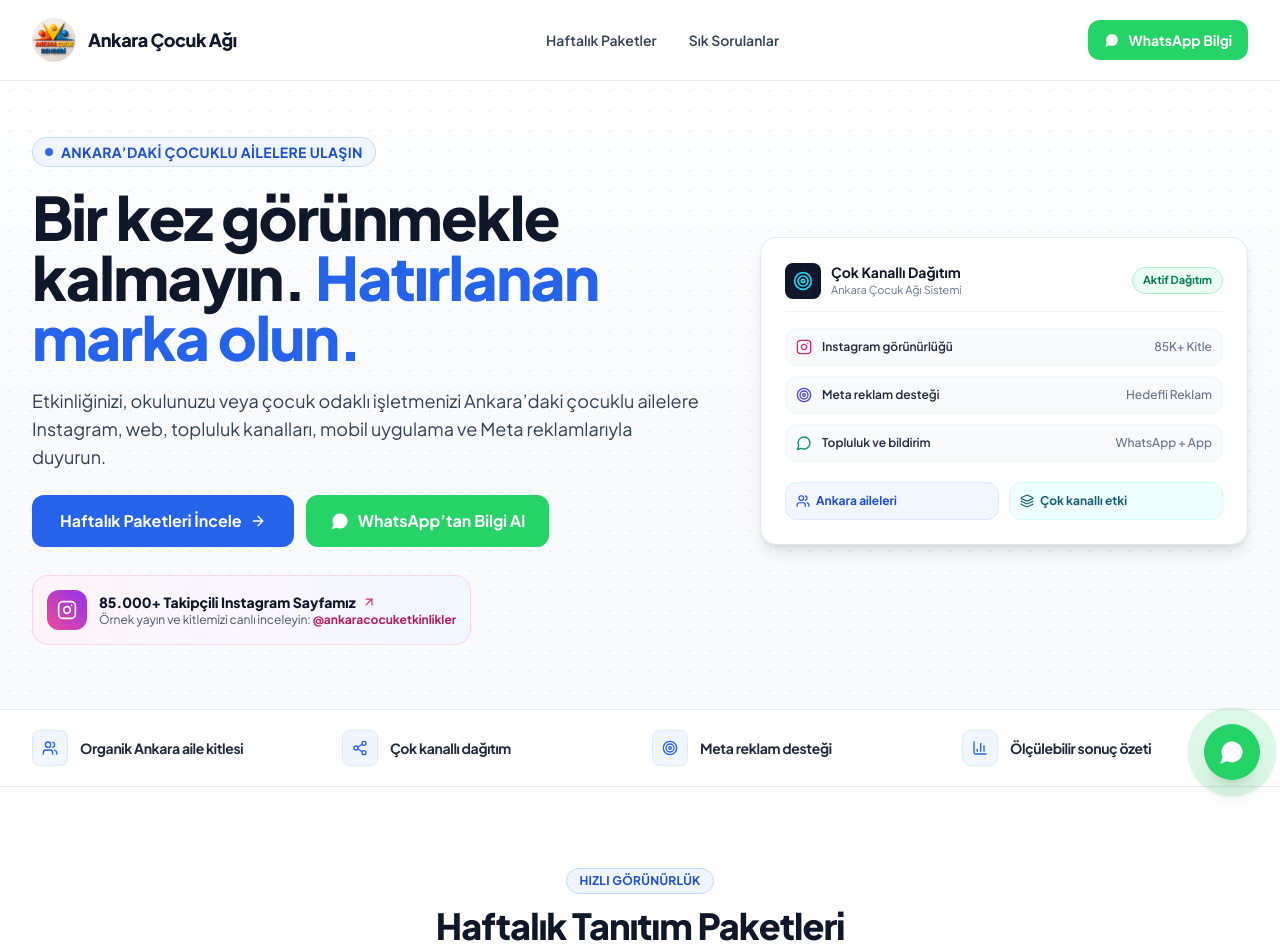
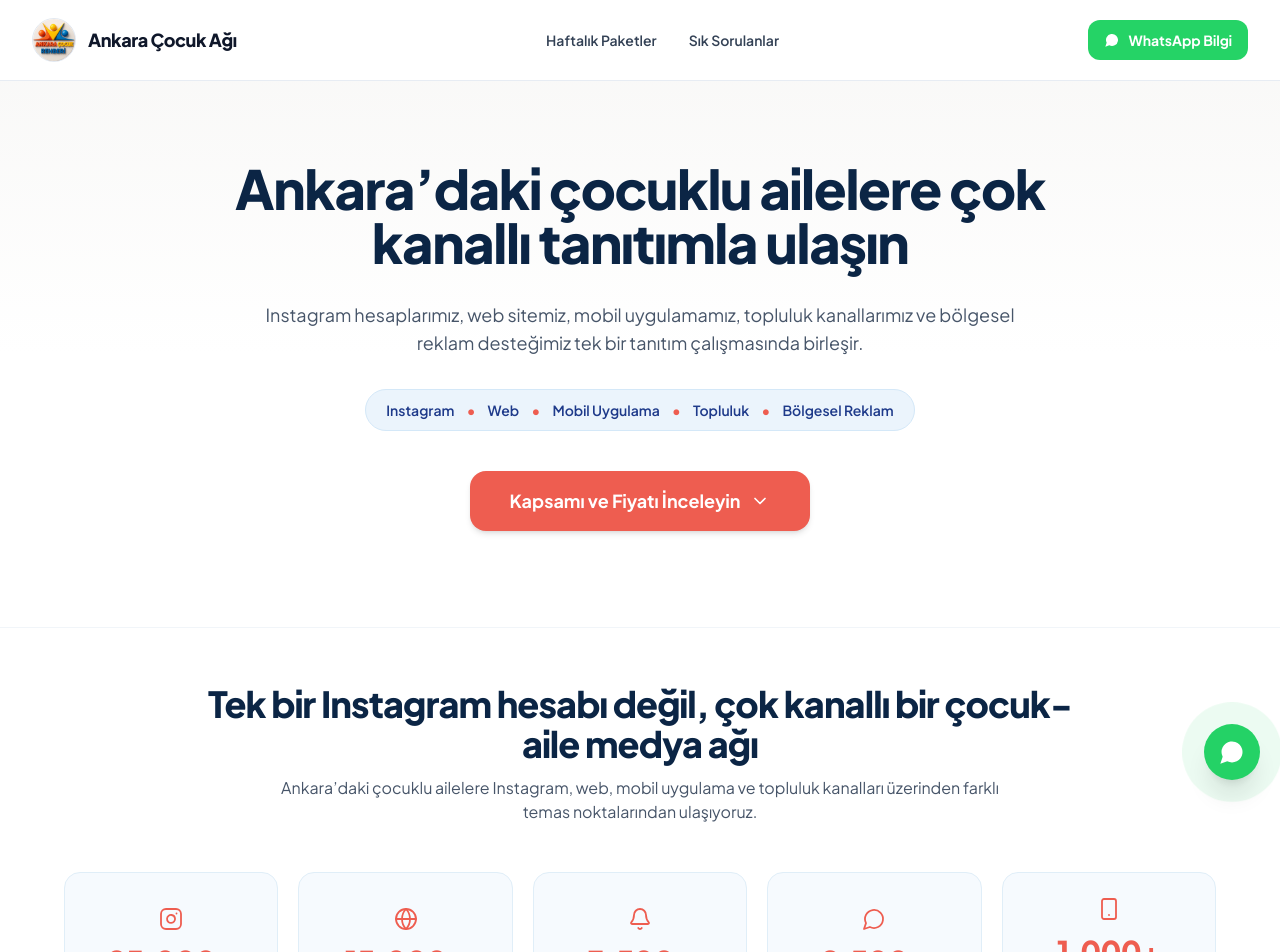
Before and after one commit to ozatabull2-cmd/ankara_cocuk_landingpage_v3, a React (Vite) app: page / in a window 1280 px wide. Shown: the top 952 px of the page. Built offline with nearby package versions, Linux system fonts and the light colour scheme.

Commit message:
feat: update hero headline and multi-channel media network cards to match design screenshot

```diff
--- a/src/components/home/HomeHero.tsx
+++ b/src/components/home/HomeHero.tsx
@@ -1,172 +1,46 @@
 import React from 'react';
-import { SITE_CONFIG, getWhatsAppUrl, trackEvent } from '../../data/config';
-import {
-  Instagram,
-  Target,
-  MessageCircle,
-  Users,
-  Layers,
-  ArrowRight,
-  ArrowUpRight,
-} from 'lucide-react';
+import { ChevronDown } from 'lucide-react';
 
 export const HomeHero: React.FC = () => {
   return (
-    <section className="relative overflow-hidden pt-8 pb-12 sm:pt-12 sm:pb-16 lg:pt-14 lg:pb-18 bg-gradient-to-b from-white via-slate-50/60 to-[#F8FAFC]">
-      {/* Background Subtle Grid */}
-      <div className="absolute inset-0 bg-[radial-gradient(#cbd5e1_1px,transparent_1px)] [background-size:20px_20px] opacity-35 pointer-events-none" />
-
-      <div className="relative max-w-7xl mx-auto px-4 sm:px-6 lg:px-8">
-        <div className="grid lg:grid-cols-12 gap-8 lg:gap-8 items-center">
-
-          {/* Left Column: Headline & Primary Action */}
-          <div className="lg:col-span-7 text-left space-y-4 sm:space-y-5">
-
-            {/* Tag badge */}
-            <div className="inline-flex items-center gap-2 px-3 py-1 rounded-full bg-blue-50 border border-blue-200/90 text-blue-700 text-xs sm:text-sm font-bold tracking-wide uppercase">
-              <span className="w-2 h-2 rounded-full bg-blue-600 animate-pulse" />
-              ANKARA’DAKİ ÇOCUKLU AİLELERE ULAŞIN
-            </div>
+    <section className="relative overflow-hidden pt-12 pb-14 sm:pt-16 sm:pb-20 lg:pt-20 lg:pb-24 bg-gradient-to-b from-[#FAF8F5]/60 via-white to-white">
+      <div className="relative max-w-5xl mx-auto px-4 sm:px-6 lg:px-8 text-center space-y-6 sm:space-y-8">
 
         {/* Main Headline */}
-            <h1 className="text-3xl sm:text-5xl lg:text-6xl font-black text-[#0F172A] tracking-tight leading-[1.12]">
-              Bir kez görünmekle kalmayın.{' '}
-              <span className="text-blue-600 block sm:inline">
-                Hatırlanan marka olun.
-              </span>
+        <h1 className="text-3xl sm:text-5xl lg:text-[54px] font-black text-[#0B2545] tracking-tight leading-[1.15] max-w-4xl mx-auto">
+          Ankara’daki çocuklu ailelere çok kanallı tanıtımla ulaşın
         </h1>
 
         {/* Description */}
-            <p className="text-base sm:text-lg text-slate-700 max-w-2xl font-normal leading-relaxed">
-              Etkinliğinizi, okulunuzu veya çocuk odaklı işletmenizi Ankara’daki çocuklu ailelere Instagram, web, topluluk kanalları, mobil uygulama ve Meta reklamlarıyla duyurun.
+        <p className="text-sm sm:text-lg text-slate-600 max-w-3xl mx-auto font-normal leading-relaxed">
+          Instagram hesaplarımız, web sitemiz, mobil uygulamamız, topluluk kanallarımız ve bölgesel reklam desteğimiz tek bir tanıtım çalışmasında birleşir.
         </p>
 
-            {/* Action Buttons: Weekly packages front and center */}
-            <div className="flex flex-col sm:flex-row items-stretch sm:items-center gap-3 pt-1">
+        {/* Channel Tags Pill */}
+        <div className="inline-flex flex-wrap items-center justify-center gap-2 sm:gap-3 px-5 py-2.5 rounded-full bg-[#EBF4FC] border border-[#D4E8F8] text-[#1E3A8A] text-xs sm:text-sm font-semibold shadow-2xs">
+          <span>Instagram</span>
+          <span className="text-[#EE5D50] font-bold">•</span>
+          <span>Web</span>
+          <span className="text-[#EE5D50] font-bold">•</span>
+          <span>Mobil Uygulama</span>
+          <span className="text-[#EE5D50] font-bold">•</span>
+          <span>Topluluk</span>
+          <span className="text-[#EE5D50] font-bold">•</span>
+          <span>Bölgesel Reklam</span>
+        </div>
+
+        {/* Primary CTA Button */}
+        <div className="pt-2 flex justify-center">
           <a
             href="#haftalik-paketler"
-                className="inline-flex items-center justify-center gap-2 bg-blue-600 hover:bg-blue-700 text-white font-bold text-base px-7 py-3.5 rounded-xl shadow-sm hover:shadow transition-all duration-150 active:scale-98"
+            className="inline-flex items-center justify-center gap-2.5 bg-[#EE5D50] hover:bg-[#E24A3D] text-white font-bold text-base sm:text-lg px-8 sm:px-10 py-4 rounded-2xl shadow-md hover:shadow-lg transition-all duration-150 active:scale-98"
           >
-                <span>Haftalık Paketleri İncele</span>
-                <ArrowRight className="w-4 h-4" />
-              </a>
-
-              <a
-                href={getWhatsAppUrl("Merhaba, Ankara Çocuk Ağı haftalık tanıtım paketleri hakkında WhatsApp üzerinden bilgi almak istiyorum.")}
-                target="_blank"
-                rel="noopener noreferrer"
-                onClick={() => trackEvent('click_whatsapp', { source: 'hero_whatsapp_btn' })}
-                className="inline-flex items-center justify-center gap-2 bg-[#25D366] hover:bg-[#20bd5a] text-white font-bold text-base px-6 py-3.5 rounded-xl shadow-xs transition-all duration-150 active:scale-98"
-                aria-label="WhatsApp üzerinden bilgi alın (0533 046 48 50)"
-              >
-                <MessageCircle className="w-5 h-5 fill-white stroke-none" />
-                <span>WhatsApp’tan Bilgi Al</span>
-              </a>
-            </div>
-
-            {/* 85k Instagram Community Showcase Banner */}
-            <div className="pt-2">
-              <a
-                href={SITE_CONFIG.instagramUrl}
-                target="_blank"
-                rel="noopener noreferrer"
-                onClick={() => trackEvent('click_instagram', { source: 'hero_85k_badge' })}
-                className="group/insta inline-flex items-center gap-3 p-3 sm:p-3.5 rounded-2xl bg-gradient-to-r from-pink-50/90 via-purple-50/80 to-blue-50/80 border border-pink-200/80 hover:border-pink-300 shadow-2xs hover:shadow-xs transition-all max-w-lg"
-              >
-                <div className="w-10 h-10 rounded-xl bg-gradient-to-tr from-pink-500 to-purple-600 text-white flex items-center justify-center flex-shrink-0 shadow-2xs group-hover/insta:scale-105 transition-transform">
-                  <Instagram className="w-5 h-5" />
-                </div>
-                <div className="text-left">
-                  <div className="flex items-center gap-1.5 text-xs sm:text-sm font-extrabold text-slate-900 leading-snug">
-                    <span>85.000+ Takipçili Instagram Sayfamız</span>
-                    <ArrowUpRight className="w-3.5 h-3.5 text-pink-600 group-hover/insta:translate-x-0.5 group-hover/insta:-translate-y-0.5 transition-transform" />
-                  </div>
-                  <div className="text-[11px] sm:text-xs text-slate-600">
-                    Örnek yayın ve kitlemizi canlı inceleyin: <strong className="text-pink-700">@ankaracocuketkinlikler</strong>
-                  </div>
-                </div>
+            <span>Kapsamı ve Fiyatı İnceleyin</span>
+            <ChevronDown className="w-5 h-5" />
           </a>
         </div>
 
       </div>
-
-          {/* Right Column: Multi-Channel Network Card */}
-          <div className="lg:col-span-5">
-            <div className="relative mx-auto max-w-md lg:max-w-none">
-
-              <div className="relative bg-white rounded-2xl border border-slate-200 shadow-lg p-5 sm:p-6 space-y-4">
-
-                {/* Card Title */}
-                <div className="flex items-center justify-between pb-3 border-b border-slate-100">
-                  <div className="flex items-center gap-2.5">
-                    <div className="w-9 h-9 rounded-lg bg-slate-900 flex items-center justify-center text-cyan-400 font-bold">
-                      <Target className="w-5 h-5" />
-                    </div>
-                    <div>
-                      <div className="font-bold text-slate-900 text-sm">
-                        Çok Kanallı Dağıtım
-                      </div>
-                      <div className="text-[11px] text-slate-500">
-                        Ankara Çocuk Ağı Sistemi
-                      </div>
-                    </div>
-                  </div>
-                  <span className="text-[11px] font-bold text-emerald-700 bg-emerald-50 px-2.5 py-1 rounded-full border border-emerald-200">
-                    Aktif Dağıtım
-                  </span>
-                </div>
-
-                {/* Shortened Distribution Items */}
-                <div className="space-y-2.5">
-                  <div className="p-2.5 rounded-xl bg-slate-50 border border-slate-100 flex items-center justify-between text-xs font-semibold text-slate-800">
-                    <div className="flex items-center gap-2.5 text-pink-600">
-                      <Instagram className="w-4 h-4" />
-                      <span className="text-slate-800">Instagram görünürlüğü</span>
-                    </div>
-                    <span className="text-slate-500 font-medium">85K+ Kitle</span>
-                  </div>
-
-                  <div className="p-2.5 rounded-xl bg-slate-50 border border-slate-100 flex items-center justify-between text-xs font-semibold text-slate-800">
-                    <div className="flex items-center gap-2.5 text-indigo-600">
-                      <Target className="w-4 h-4" />
-                      <span className="text-slate-800">Meta reklam desteği</span>
-                    </div>
-                    <span className="text-slate-500 font-medium">Hedefli Reklam</span>
-                  </div>
-
-                  <div className="p-2.5 rounded-xl bg-slate-50 border border-slate-100 flex items-center justify-between text-xs font-semibold text-slate-800">
-                    <div className="flex items-center gap-2.5 text-emerald-600">
-                      <MessageCircle className="w-4 h-4" />
-                      <span className="text-slate-800">Topluluk ve bildirim</span>
-                    </div>
-                    <span className="text-slate-500 font-medium">WhatsApp + App</span>
-                  </div>
-                </div>
-
-                {/* 2 Quick Badges */}
-                <div className="grid grid-cols-2 gap-2.5 pt-1">
-                  <div className="p-2.5 rounded-xl bg-blue-50/80 border border-blue-100">
-                    <div className="flex items-center gap-1.5 text-blue-700 text-xs font-bold">
-                      <Users className="w-3.5 h-3.5" />
-                      <span>Ankara aileleri</span>
-                    </div>
-                  </div>
-
-                  <div className="p-2.5 rounded-xl bg-cyan-50/80 border border-cyan-100">
-                    <div className="flex items-center gap-1.5 text-cyan-800 text-xs font-bold">
-                      <Layers className="w-3.5 h-3.5" />
-                      <span>Çok kanallı etki</span>
-                    </div>
-                  </div>
-                </div>
-
-              </div>
-
-            </div>
-          </div>
-
-        </div>
-      </div>
     </section>
   );
 };
--- a/src/components/home/HomeTrustBar.tsx
+++ b/src/components/home/HomeTrustBar.tsx
@@ -1,36 +1,83 @@
 import React from 'react';
-import { Users, Share2, Target, BarChart3 } from 'lucide-react';
+import { Instagram, Globe, Bell, MessageCircle, Smartphone } from 'lucide-react';
 
 export const HomeTrustBar: React.FC = () => {
-  const items = [
-    { title: 'Organik Ankara aile kitlesi', icon: Users },
-    { title: 'Çok kanallı dağıtım', icon: Share2 },
-    { title: 'Meta reklam desteği', icon: Target },
-    { title: 'Ölçülebilir sonuç özeti', icon: BarChart3 },
+  const stats = [
+    {
+      icon: Instagram,
+      value: '85.000+',
+      label: 'Ana Instagram hesabı',
+    },
+    {
+      icon: Globe,
+      value: '15.000+',
+      label: 'Aylık web ziyaretçisi',
+    },
+    {
+      icon: Bell,
+      value: '3.500+',
+      label: 'Instagram kanalı',
+    },
+    {
+      icon: MessageCircle,
+      value: '2.500+',
+      label: 'WhatsApp topluluğu',
+    },
+    {
+      icon: Smartphone,
+      value: '1.000+',
+      label: 'Mobil uygulama kullanıcısı',
+    },
   ];
 
   return (
-    <div className="border-y border-slate-200/90 bg-white py-5">
+    <section className="py-14 sm:py-18 bg-white border-y border-slate-100">
       <div className="max-w-7xl mx-auto px-4 sm:px-6 lg:px-8">
-        <div className="grid grid-cols-2 lg:grid-cols-4 gap-3.5 sm:gap-6">
-          {items.map((item, index) => {
+
+        {/* Section Header */}
+        <div className="max-w-4xl mx-auto text-center space-y-3 mb-10 sm:mb-12">
+          <h2 className="text-2xl sm:text-4xl font-extrabold text-[#0B2545] tracking-tight leading-tight">
+            Tek bir Instagram hesabı değil, çok kanallı bir çocuk-aile medya ağı
+          </h2>
+          <p className="text-sm sm:text-base text-slate-600 font-normal max-w-3xl mx-auto leading-relaxed">
+            Ankara’daki çocuklu ailelere Instagram, web, mobil uygulama ve topluluk kanalları üzerinden farklı temas noktalarından ulaşıyoruz.
+          </p>
+        </div>
+
+        {/* 5 Stats Cards Grid */}
+        <div className="grid grid-cols-2 sm:grid-cols-3 lg:grid-cols-5 gap-3.5 sm:gap-4 lg:gap-5 max-w-6xl mx-auto">
+          {stats.map((item, index) => {
             const Icon = item.icon;
             return (
               <div
                 key={index}
-                className="flex items-center gap-3 p-2.5 sm:p-0 rounded-xl bg-slate-50 sm:bg-transparent border border-slate-100 sm:border-none"
+                className="bg-[#F6FAFE] hover:bg-[#EEF6FC] rounded-2xl p-5 sm:p-6 text-center border border-[#E0EEF8] transition-all flex flex-col items-center justify-center space-y-2.5 shadow-2xs"
               >
-                <div className="w-8 h-8 sm:w-9 sm:h-9 rounded-lg bg-blue-50 text-blue-600 flex items-center justify-center flex-shrink-0 border border-blue-100">
-                  <Icon className="w-4 h-4" />
+                <div className="text-[#EE5D50] mb-0.5">
+                  <Icon className="w-5 h-5 sm:w-6 sm:h-6 stroke-[1.8]" />
                 </div>
-                <span className="text-xs sm:text-sm font-bold text-slate-800 tracking-tight leading-tight">
-                  {item.title}
-                </span>
+                <div className="text-2xl sm:text-3xl font-black text-[#EE5D50] tracking-tight leading-none">
+                  {item.value}
+                </div>
+                <div className="text-xs sm:text-sm font-bold text-[#0B2545] leading-snug">
+                  {item.label}
+                </div>
               </div>
             );
           })}
         </div>
+
+        {/* Footer Subtext */}
+        <div className="mt-8 text-center space-y-1.5 text-xs sm:text-sm text-slate-500">
+          <p className="font-normal text-slate-500">
+            Ağustos 2026 itibarıyla kanal büyüklükleridir.
+          </p>
+          <p className="font-bold text-[#0B2545]">
+            Hedef kitlemiz ağırlıklı olarak Ankara’da yaşayan çocuklu ailelerden oluşmaktadır.
+          </p>
+        </div>
+
       </div>
-    </div>
+    </section>
   );
 };
```
Lines whose indentation alone changed are shown as unchanged.
